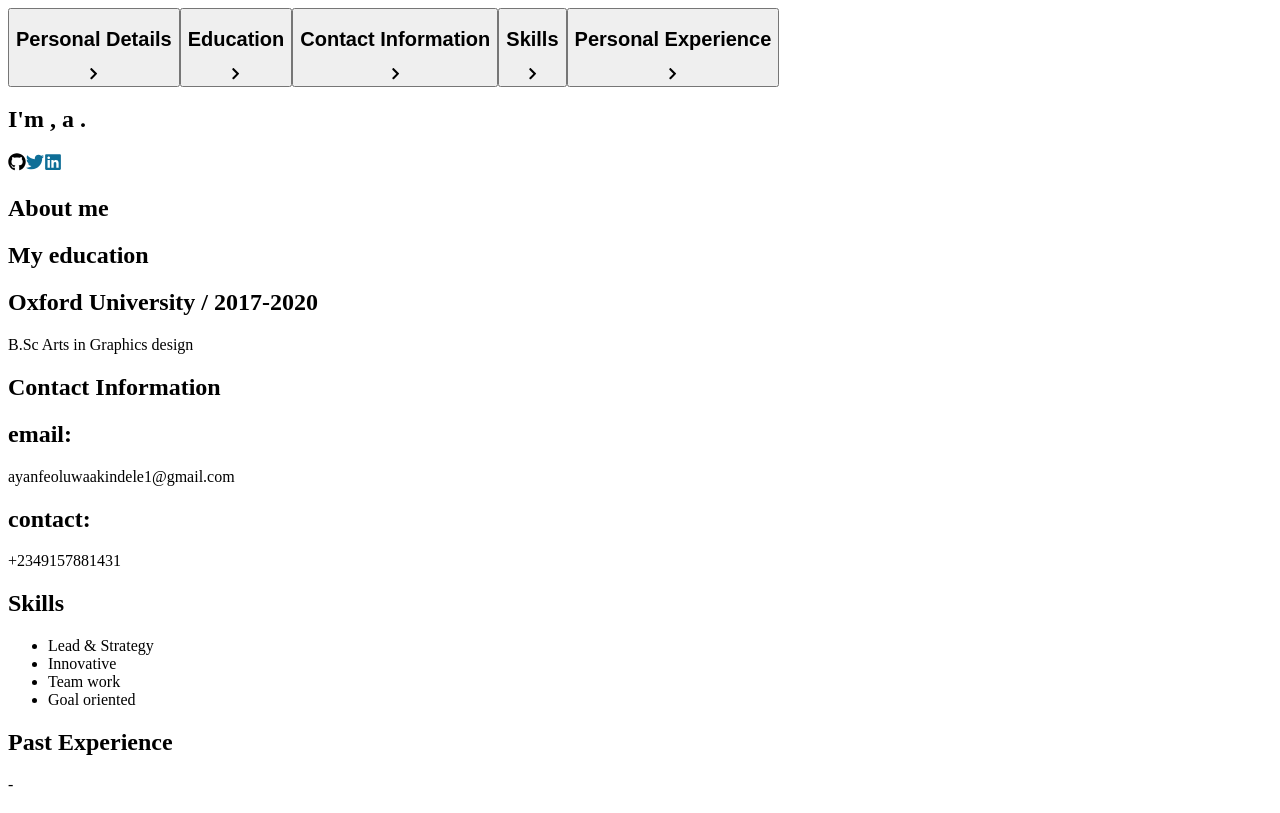
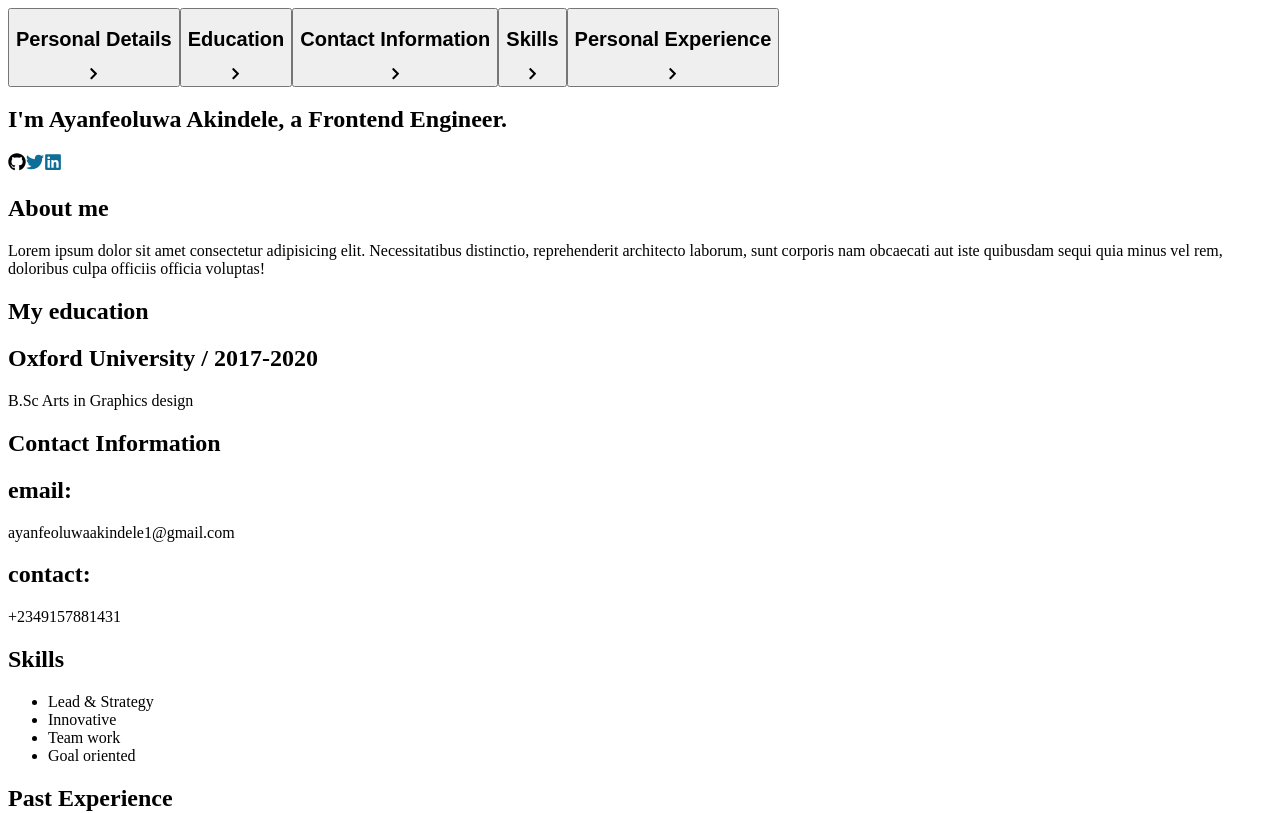
Before and after one commit to Frokesy/bume, a Next.js app: page /resume/edit/Frokesy in a window 1280 px wide. Shown: the top 813 px of the page. Built offline with nearby package versions, Linux system fonts and the light colour scheme.

Commit message:
minor bug fix

```diff
--- a/components/templates/Frokesy.tsx
+++ b/components/templates/Frokesy.tsx
@@ -18,7 +18,7 @@ const Frokesy: FC<TemplateProps> = ({ value }) => {
         <div className="flex justify-between">
           <div id="1" className="border-r w-[50%] max-w-[50%] border-[#808080] mt-6 px-6">
             <div className="border-[3px] border-b-[#808080] w-[15%]"></div>
-            <AboutSection about={value.about} />
+            <AboutSection about={value.personalDetails.about} />
             <EducationSection education={value.education} />
             <ContactSection contactInfo={value.contactInfo} />
             <SkillSection skills={value.skills} />
--- a/components/templates/Layout.tsx
+++ b/components/templates/Layout.tsx
@@ -4,7 +4,7 @@ type Props = {
 }
 
 const Layout = ({ children }: Props) => (
-  <div className="relative mx-auto lg:w-[45vw] w-[95vw] min-h-[250mm] bg-[#f1f1f1]">
+  <div className="relative mx-auto lg:w-[50vw] w-[95vw] min-h-[250mm] bg-[#f1f1f1]">
       {children}
   </div>
 )
--- a/components/templates/edit/Experience.tsx
+++ b/components/templates/edit/Experience.tsx
@@ -8,9 +8,20 @@ interface Props {
   collectEntries: (section: string, data: any) => void;
 }
 
+interface ExperienceDetail {
+  id: number;
+  company: string;
+  jobTitle: string;
+  startDate: string;
+  endDate: string;
+  summary: string;
+  isChecked: boolean;
+}
+
 const Experience: FC<Props> = ({ collectEntries }) => {
-  const [experienceDetails, setExperienceDetails] = useState([
-    {
+  const [experienceDetails, setExperienceDetails] = useState<ExperienceDetail[]>([]);
+  const addNewEntry = () => {
+    const newEntry: ExperienceDetail = {
       id: Math.floor(Math.random() * 1000),
       company: "",
       jobTitle: "",
@@ -18,21 +29,8 @@ const Experience: FC<Props> = ({ collectEntries }) => {
       endDate: "",
       summary: "",
       isChecked: false,
-    },
-  ]);
-  const addNewEntry = () => {
-    setExperienceDetails([
-      ...experienceDetails,
-      {
-        id: Math.floor(Math.random() * 1000),
-        company: "",
-        jobTitle: "",
-        startDate: "",
-        endDate: "",
-        summary: "",
-        isChecked: false,
-      },
-    ]);
+    };
+    setExperienceDetails([...experienceDetails, newEntry]);
   };
 
   const handleCheckboxChange = (event: any, id: number) => {
--- a/components/templates/edit/PersonalDetails.tsx
+++ b/components/templates/edit/PersonalDetails.tsx
@@ -21,7 +21,7 @@ const PersonalDetails: FC<Props> = ({ collectEntries }) => {
   }, [personalDetails]);
   return (
     <Accordion title="Personal Details">
-      <div>
+      <div className="pt-6">
         <div className="flex justify-between space-x-4 pb-6">
           <Input
             placeholder="full name"
--- a/components/templates/sections/ExperienceSection.tsx
+++ b/components/templates/sections/ExperienceSection.tsx
@@ -6,20 +6,21 @@ interface Props {
 
 const ExperienceSection: FC<Props> = ({ experience }) => {
   return (
-    <div className="experience">
+    <div className="education">
       <div className="border-[3px] border-b-[#808080] w-[15%] mt-6"></div>
       <h2 className="text-[20px] font-bold text-[#11466d] pt-2">
         Past Experience
       </h2>
-      <section className="grid grid-cols-1 gap-y-6">
-        {experience.length !== 0 ? (
-          experience.map((exp: any) => (
+      {experience.length > 0 ? (
+        <div className="grid grid-cols-1 gap-y-4">
+          {experience.map((exp: any) => (
             <div key={exp.id}>
               <section>
                 <div className="flex items-center space-x-6">
                   <h2 className="font-bold text-[20px]">{exp.company}</h2>
                   <p className="text-[13px] font-mono mt-1">
-                    {exp.startDate} - {exp.isChecked ? "PRESENT" : `${exp.endDate}`}
+                    {exp.startDate} -{" "}
+                    {exp.isChecked ? "PRESENT" : `${exp.endDate}`}
                   </p>
                 </div>
                 <p className="text-[#757bc8] text-[16px] font-bold py-2 capitalize">
@@ -28,7 +29,8 @@ const ExperienceSection: FC<Props> = ({ experience }) => {
                 <p className="text-[13px]">{exp.summary}</p>
               </section>
             </div>
-          ))
+          ))}
+        </div>
       ) : (
         <div>
           <section>
@@ -87,9 +89,9 @@ const ExperienceSection: FC<Props> = ({ experience }) => {
               veritatis corporis quisquam cum. Obcaecati nihil earum a explicabo
               debitis vel.
             </p>
-        </section></div>
+          </section>
+        </div>
       )}
-      </section>
     </div>
   );
 };
--- a/pages/resume/edit/[slug].tsx
+++ b/pages/resume/edit/[slug].tsx
@@ -14,7 +14,12 @@ const Template = () => {
   const router = useRouter();
   const resumeId = router.query.slug;
   const [resumeDetails, setResumeDetails] = React.useState({
-    personalDetails: [],
+    personalDetails: {
+      id: Math.floor(Math.random() * 1000),
+      name: "",
+      role: "",
+      about: "",
+    },
     education: [],
     contactInfo: [],
     skills: [],
@@ -25,6 +30,7 @@ const Template = () => {
     setResumeDetails({ ...resumeDetails, [section]: data });
   };
 
+  console.log(resumeDetails);
   return (
     <Container>
       <div className="mt-10 flex justify-between mx-auto">
```
Lines whose indentation alone changed are shown as unchanged.
